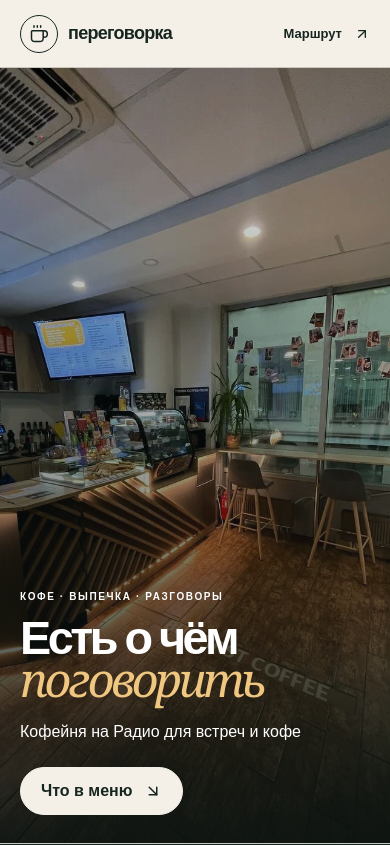
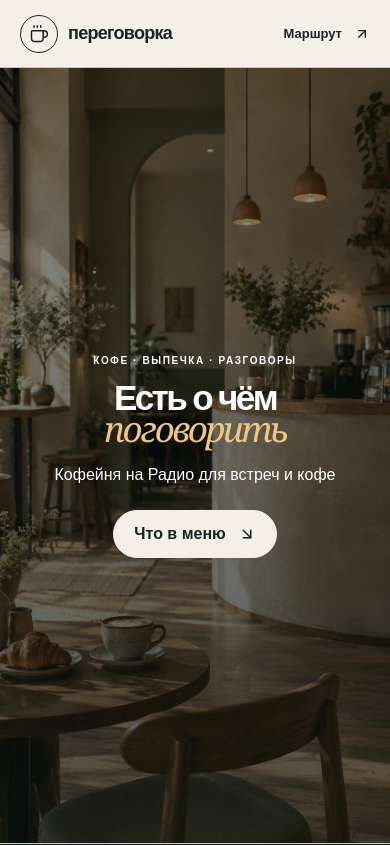
Before and after one commit to gleblutsyuk2-star/peregovorka-cafe, a Next.js app: page / in a window 390 px wide. Shown: the top 845 px of the page. Built offline with nearby package versions, Linux system fonts and the light colour scheme.

Commit message:
Refresh hero image and center mobile content

```diff
--- a/app/globals.css
+++ b/app/globals.css
@@ -219,7 +219,7 @@ footer > span { text-align: right; font-size: 11px; opacity: .45; }
     display: block;
     height: calc(100svh - 68px);
     min-height: 560px;
-    background: url('/images/interior.webp') center 54% / cover no-repeat;
+    background: url('/images/hero-cafe-aesthetic.webp') center center / cover no-repeat;
     color: white;
     isolation: isolate;
   }
@@ -227,17 +227,17 @@ footer > span { text-align: right; font-size: 11px; opacity: .45; }
     position: absolute;
     z-index: -1;
     inset: 0;
-    background: linear-gradient(180deg, rgba(10, 19, 17, .18) 12%, rgba(10, 19, 17, .38) 48%, rgba(10, 19, 17, .92) 100%);
+    background: linear-gradient(180deg, rgba(10, 19, 17, .46), rgba(10, 19, 17, .7));
     content: '';
   }
-  .hero-copy { min-height: 100%; justify-content: flex-end; padding: 50px 20px 28px; }
-  .hero .eyebrow { margin-bottom: 14px; font-size: 10px; }
-  .hero h1 { margin-bottom: 18px; font-size: clamp(38px, 12vw, 58px); line-height: .88; }
+  .hero-copy { min-height: 100%; align-items: center; justify-content: center; padding: 36px 20px; text-align: center; }
+  .hero .eyebrow { width: 100%; margin-bottom: 14px; font-size: 10px; }
+  .hero h1 { width: 100%; margin-bottom: 18px; font-size: clamp(34px, 9vw, 42px); line-height: .9; text-shadow: 0 2px 22px rgba(0, 0, 0, .22); }
   .hero h1 em { color: var(--wheat); }
-  .lead { max-width: 330px; margin-bottom: 24px; font-size: 16px; line-height: 1.4; }
+  .lead { width: 100%; max-width: 330px; margin-bottom: 24px; font-size: 16px; line-height: 1.4; }
   .lead-desktop { display: none; }
   .lead-mobile { display: inline; }
-  .hero-actions { gap: 8px; }
+  .hero-actions { width: 100%; justify-content: center; gap: 8px; }
   .hero-actions .button { min-height: 48px; padding: 0 20px; border-color: white; }
   .hero-actions .button-dark { border-color: var(--paper); background: var(--paper); color: var(--ink); }
   .hero-actions .button-light { display: none; }
--- a/app/page.tsx
+++ b/app/page.tsx
@@ -52,7 +52,7 @@ export default function Home() {
 
         <div className="hero-visual">
           <div className="hero-image-frame">
-            <img src="/images/interior.webp" alt="Тёплый интерьер кофейни Переговорка" />
+            <img src="/images/hero-cafe-aesthetic.webp" alt="Тёплый современный интерьер кофейни" />
           </div>
         </div>
       </section>
```
Also changed, not shown: public/images/hero-cafe-aesthetic.webp (added).
